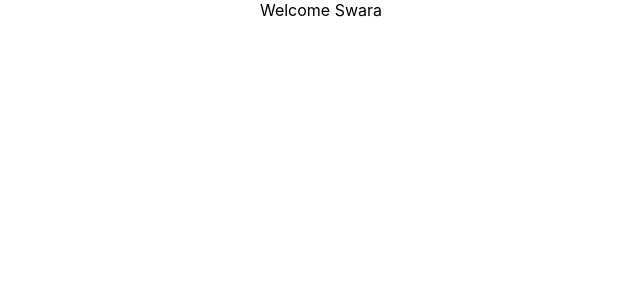
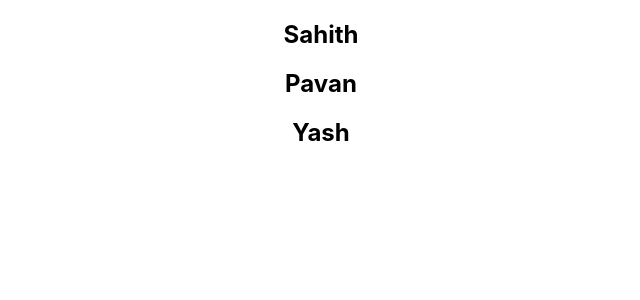
Before and after one commit to Sahith830/ReactJs-Practice, a React (Create React App) app in the folder hello-world/: page / in a window 1280 px wide. Shown: the top 300 px of the page, without its empty margins (319-959 px from the left). Built offline with nearby package versions, Linux system fonts and the light colour scheme.

Commit message:
[Pavan | Sahith | Yash] Add. Rendering list of items using map

```diff
--- a/hello-world/src/App.js
+++ b/hello-world/src/App.js
@@ -1,12 +1,12 @@
 import logo from './logo.svg';
 import './App.css';
 import Counter from './components/Counter';
-import UserGreeting from './components/UserGreeting';
+import NameList from './components/NameList';
 
 function App() {
   return (
     <div className="App">
-     <UserGreeting />
+     <NameList />
     </div>
   );
 }
--- /dev/null
+++ b/hello-world/src/components/NameList.js
@@ -0,0 +1,18 @@
+import React from 'react'
+
+function NameList() {
+    const names = ['Sahith', 'Pavan', 'Yash']
+    // return (
+    //     <div>
+    //         {
+    //             names.map(name => <h2>{name}</h2>)
+    //         }
+    //     </div>
+    // )
+    // console.log('this can be re written to')
+
+    const NameList = names.map(name => <h2>{name}</h2>)
+    return <div>{NameList}</div>
+}
+
+export default NameList
--- a/hello-world/src/components/UserGreeting.js
+++ b/hello-world/src/components/UserGreeting.js
@@ -10,7 +10,7 @@ export class UserGreeting extends Component {
   }
 
   render() {
-       return this.state.isLoggedIn && <div> Welcome Swara </div>
+       return this.state.isLoggedIn && <div> Welcome Swara !</div>
   }
 }
 
```
Also changed, not shown: hello-world/src/components/Person.js (added).
